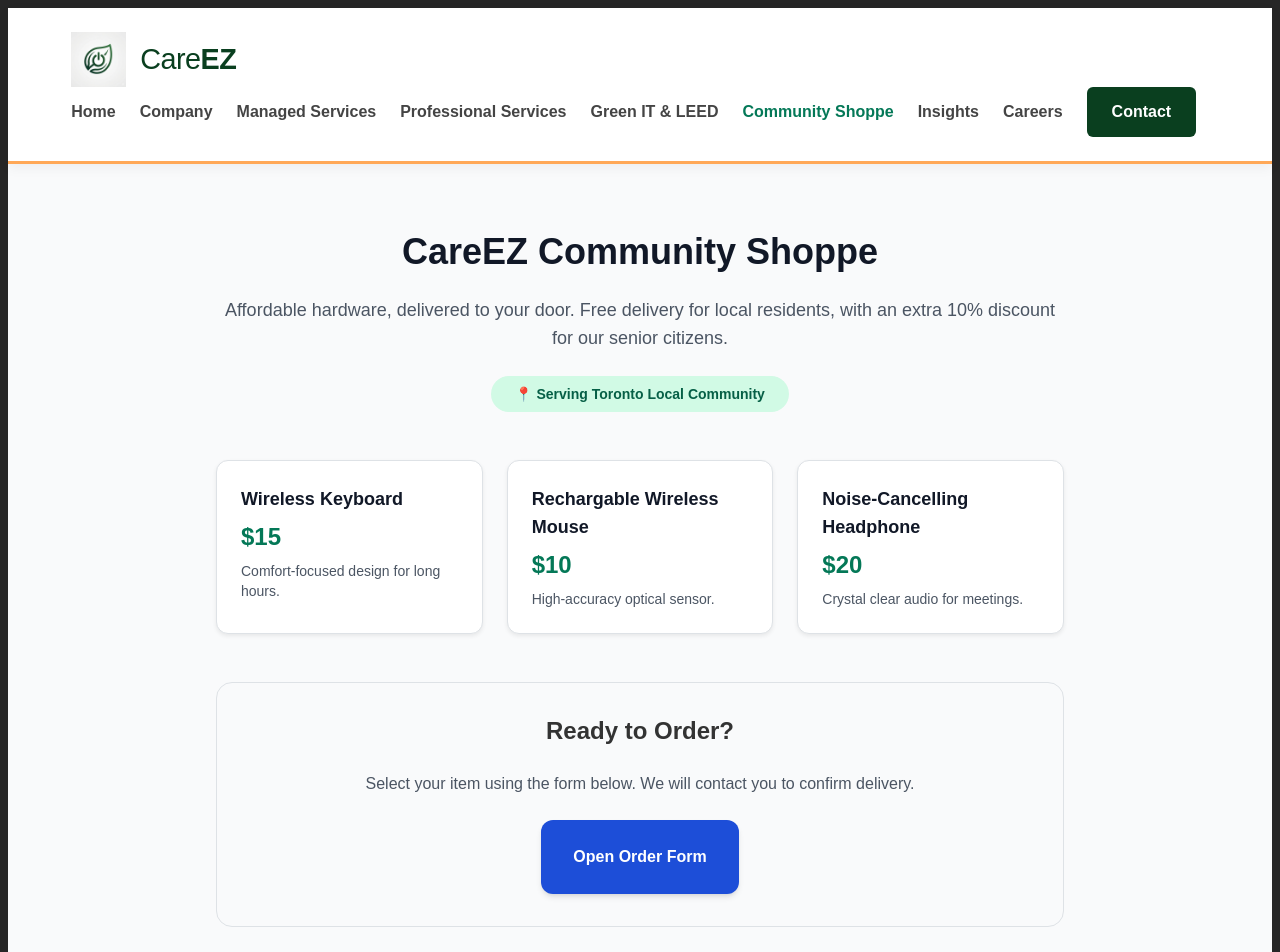
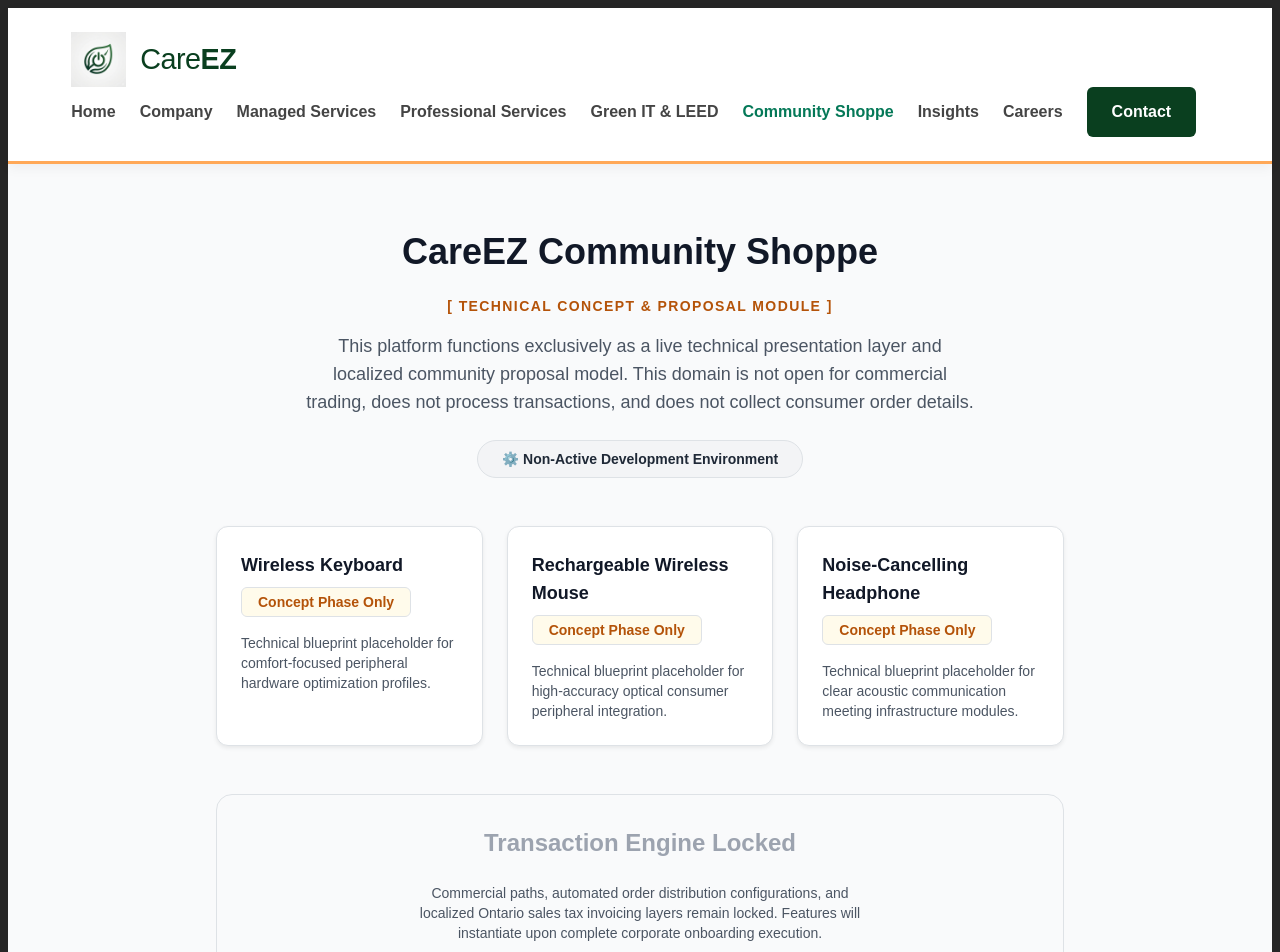
Before and after one commit to GaneshArumbuPannirselvam/careez-it-sol, a React (Create React App) app: page /shoppe in a window 1280 px wide. Shown: the top 952 px of the page. Built offline with nearby package versions, Linux system fonts and the light colour scheme.

Commit message:
fix: revert lazy loading paths to nati

```diff
--- a/src/pages/CommunityShoppe.jsx
+++ b/src/pages/CommunityShoppe.jsx
@@ -3,52 +3,61 @@
 import { Helmet } from "react-helmet-async";
 
 function CommunityShoppe() {
-  // PASTE YOUR LINK BELOW INSIDE THE QUOTES
-  const tallyFormLink = "https://share-na3.hsforms.com/14OdDp8sKTJqM1X_XHeonwA5oh1jc";
+  // Neutralized structural link placeholder - no external data collection active
+  const neutralizedFormLink = "#";
 
+  // Re-architected into a non-priced technical proposal framework array
   const products = [
-    { name: "Wireless Keyboard", price: "$15", desc: "Comfort-focused design for long hours." },
-    { name: "Rechargable Wireless Mouse", price: "$10", desc: "High-accuracy optical sensor." },
-    { name: "Noise-Cancelling Headphone", price: "$20", desc: "Crystal clear audio for meetings." }
+    { name: "Wireless Keyboard", status: "Concept Phase Only", desc: "Technical blueprint placeholder for comfort-focused peripheral hardware optimization profiles." },
+    { name: "Rechargeable Wireless Mouse", status: "Concept Phase Only", desc: "Technical blueprint placeholder for high-accuracy optical consumer peripheral integration." },
+    { name: "Noise-Cancelling Headphone", status: "Concept Phase Only", desc: "Technical blueprint placeholder for clear acoustic communication meeting infrastructure modules." }
   ];
 
   return (
     <section className="py-12 px-4 max-w-4xl mx-auto">
-      {/* 2. Correct metadata insertion point inside the parent section container */}
+      {/* 2. Optimized metadata for an Inactive Structural Software Proposal */}
       <Helmet>
-        <title>Community Shoppe | Affordable Local IT Hardware in Toronto</title>
-        <meta name="description" content="Browse the CareEZ Community Shoppe for affordable wireless keyboards, mice, and noise-cancelling headphones. Free local delivery in Toronto and senior citizen discounts." />
+        <title>Community Shoppe Prototype | Careez IT Solutions Development Roadmap</title>
+        <meta name="description" content="Technical concept space and feature presentation portal showcasing the upcoming Community Shoppe infrastructure proposal by Careez IT Solutions." />
       </Helmet>
 
+      {/* Main Conceptual Header */}
       <div className="text-center mb-12">
         <h1 className="text-4xl font-extrabold text-gray-900 mb-4">CareEZ Community Shoppe</h1>
-        <p className="text-lg text-gray-600 mb-6">Affordable hardware, delivered to your door. Free delivery for local residents, with an extra 10% discount for our senior citizens.</p>
-        <div className="inline-block bg-emerald-100 text-emerald-800 px-6 py-2 rounded-full font-bold text-sm">
-          📍 Serving Toronto Local Community
+        <p className="text-sm font-bold tracking-widest text-amber-700 uppercase mb-3">[ TECHNICAL CONCEPT & PROPOSAL MODULE ]</p>
+        <p className="text-lg text-gray-600 mb-6 max-w-2xl mx-auto">
+          This platform functions exclusively as a live technical presentation layer and localized community proposal model.
+          This domain is not open for commercial trading, does not process transactions, and does not collect consumer order details.
+        </p>
+        <div className="inline-block bg-gray-100 text-gray-800 px-6 py-2 rounded-full font-bold text-sm border border-gray-300">
+          ⚙️ Non-Active Development Environment
         </div>
       </div>
 
+      {/* Non-Priced Structural Catalog Matrix */}
       <div className="grid md:grid-cols-3 gap-6 mb-12">
         {products.map((p, i) => (
-          <div key={i} className="p-6 bg-white border border-gray-200 rounded-xl shadow-sm">
+          <div key={i} className="p-6 bg-white border border-gray-200 rounded-xl shadow-sm relative overflow-hidden">
             <h3 className="text-lg font-bold text-gray-900">{p.name}</h3>
-            <p className="text-2xl font-extrabold text-emerald-700 my-2">{p.price}</p>
-            <p className="text-sm text-gray-600">{p.desc}</p>
+            <p className="text-sm font-extrabold text-amber-700 my-2 bg-amber-50 inline-block px-3 py-1 rounded border border-amber-200">{p.status}</p>
+            <p className="text-sm text-gray-600 mt-2">{p.desc}</p>
           </div>
         ))}
       </div>
 
-      {/* The Order Form Button */}
+      {/* Neutralized Form Action Block */}
       <div className="bg-gray-50 p-8 rounded-2xl border border-gray-200 text-center">
-        <h2 className="text-2xl font-bold mb-4">Ready to Order?</h2>
-        <p className="text-gray-600 mb-6">Select your item using the form below. We will contact you to confirm delivery.</p>
+        <h2 className="text-2xl font-bold mb-4 text-gray-400">Transaction Engine Locked</h2>
+        <p className="text-gray-600 mb-6 max-w-md mx-auto text-sm">
+          Commercial paths, automated order distribution configurations, and localized Ontario sales tax invoicing layers
+          remain locked. Features will instantiate upon complete corporate onboarding execution.
+        </p>
         <a
-          href={tallyFormLink}
-          target="_blank"
-          rel="noopener noreferrer"
-          className="bg-blue-700 hover:bg-blue-800 text-white font-bold px-8 py-4 rounded-xl shadow-md transition inline-block"
+          href={neutralizedFormLink}
+          onClick={(e) => e.preventDefault()}
+          className="bg-gray-400 text-gray-200 font-bold px-8 py-4 rounded-xl cursor-not-allowed shadow-none inline-block pointer-events-none"
         >
-          Open Order Form
+          Order Module Disabled
         </a>
       </div>
     </section>
```
